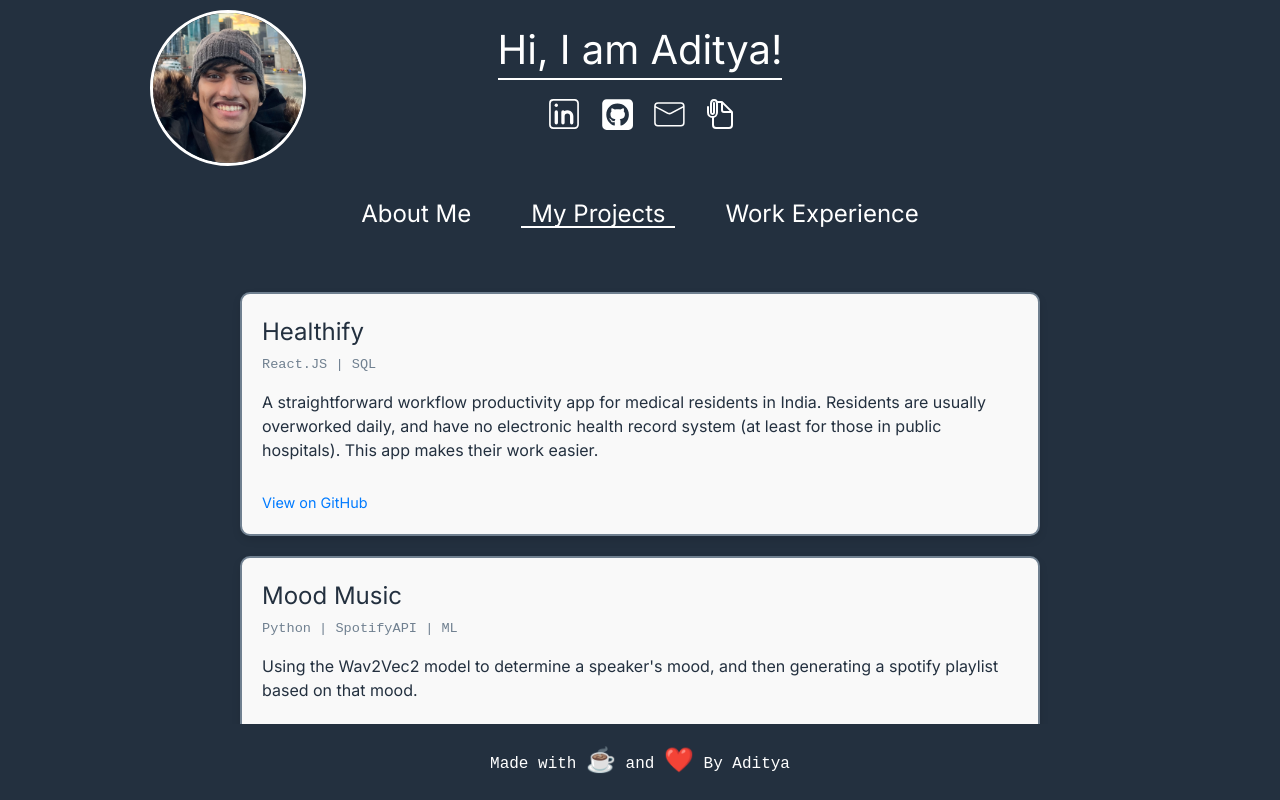
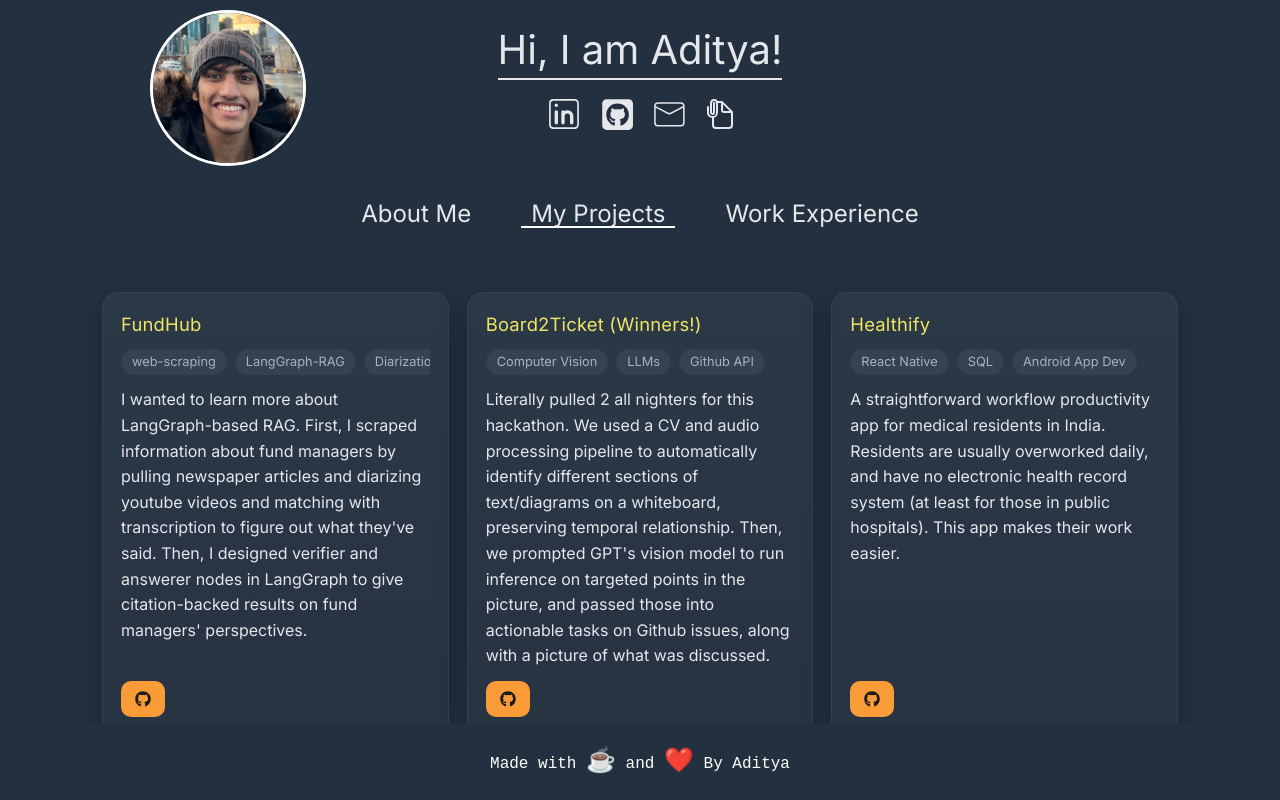
Before and after one commit to AdityaKunte18/AdityaKunte18.github.io, a Next.js app: page / in a window 1280 px wide. Both pictures are taken after a click on the element "My Projects". Shown: the top 800 px of the page. Built offline with nearby package versions, Linux system fonts and the light colour scheme.

Commit message:
re-designed the workex and projects

```diff
--- a/src/components/Project.js
+++ b/src/components/Project.js
@@ -1,16 +1,43 @@
 import React from 'react';
 import '../styles/projectstyles.css';
+import { FaGithub } from "react-icons/fa";
 
 function Project({ title, skills, description, githubLink }) {
   return (
-    <div className="projectContainer">
-      <div className="prtitle">
-        <h1>{title}</h1>
-        <p>{skills.join(' | ')}</p>
+    <article className="projectContainer">
+      <header className="prtitle">
+        <h3 className="projectTitle">{title}</h3>
+
+        {/* Single-line, scrollable skills row */}
+        <ul
+          className="skillChips"
+          aria-label="Skills (scroll horizontally)"
+          tabIndex="0"
+          title="Scroll horizontally to see all skills"
+        >
+          {skills.map((s) => (
+            <li className="chip" key={s}>{s}</li>
+          ))}
+        </ul>
+      </header>
+
+      <p className="prdescription">{description}</p>
+
+      {/* Always pinned at the bottom via CSS */}
+      <div className="actions">
+        <a
+          href={githubLink}
+          target="_blank"
+          rel="noopener noreferrer"
+          className="btn"
+          aria-label={`Open ${title} on GitHub`}
+        >
+
+
+      <FaGithub />
+        </a>
       </div>
-      <p className="prdescription">{description}</p>
-      <a href={githubLink} target="_blank" rel="noopener noreferrer" className="prgithub">View on GitHub</a>
-    </div>
+    </article>
   );
 }
 
--- a/src/components/Projects.js
+++ b/src/components/Projects.js
@@ -5,9 +5,20 @@ import Project from './Project';
 function Projects() {
 
   const projects = [
+    {title: 'FundHub',
+       skills: ['web-scraping', 'LangGraph-RAG' , 'Diarization'],
+      description: "I wanted to learn more about LangGraph-based RAG. First, I scraped information about fund managers by pulling newspaper articles and diarizing youtube videos and matching with transcription to figure out what they've said. Then, I designed verifier and answerer nodes in LangGraph to give citation-backed results on fund managers' perspectives.",
+      githubLink: 'https://github.com/shiv213/board2ticket',
+    },
+    {title: 'Board2Ticket (Winners!)',
+       skills: ['Computer Vision', 'LLMs' ,'Github API'],
+      description: "Literally pulled 2 all nighters for this hackathon. We used a CV and audio processing pipeline to automatically identify different sections of text/diagrams on a whiteboard, preserving temporal relationship. Then, we prompted GPT's vision model to run inference on targeted points in the picture, and passed those into actionable tasks on Github issues, along with a picture of what was discussed. ",
+      githubLink: 'https://github.com/shiv213/board2ticket',
+    },
+
     {
       title: 'Healthify',
-      skills: ['React.JS', 'SQL'],
+      skills: ['React Native', 'SQL', 'Android App Dev'],
       description: "A straightforward workflow productivity app for medical residents in India. Residents are usually overworked daily, and have no electronic health record system (at least for those in public hospitals). This app makes their work easier.",
       githubLink: 'https://github.com/AdityaKunte18/Healthify',
     },
@@ -19,7 +30,7 @@ function Projects() {
     },
     {
       title: 'CricLookup',
-      skills: ['Python', "web-scraping", "data-manipulation"],
+      skills: ['Python', "web-scraping"],
       description: "For the 2024 Cricket IPL, I fetched player data (runs and wickets) from cricinfo. This involved a lot of string parsing to determine the type of wicket (caught-out, LBW) and the number of runs. I used fuzzy matching to match player scores to player names in a dictionary.",
       githubLink: 'https://github.com/AdityaKunte18/cricLookup'
     },
--- a/src/components/Workex.js
+++ b/src/components/Workex.js
@@ -3,22 +3,26 @@ import '../styles/workexstyles.css';
 
 function Workex({ title, company, duration, location, year, description }) {
   return (
-    <div className="workexContainer">
-      <div className="workextitlecomp">
-        <div>
-          <h2 style={{color:'white'}}>{company}</h2>
-          <h3 style={{color:'slategrey'}}>{title}</h3>
+    <article className="workexContainer" role="listitem">
+      <header className="workexHeader">
+        <div className="workexCompanyTitle">
+          <h2 className="workexCompany">{company}</h2>
+          <h3 className="workexRole">{title}</h3>
         </div>
-        <div>
-          <h2>{year}</h2>
-          <h3>{duration}</h3>
-          <h2>{location}</h2>
+        <div className="workexMeta" aria-label="Position details">
+          <div className="metaRow">
+            <span className="badge">{year}</span>
+            <span className="muted">•</span>
+            <span className="muted">{duration}</span>
+          </div>
+          <div className="muted">{location}</div>
         </div>
-      </div>
-      <div className='workexfooter'>
+      </header>
+
+      <div className="workexBody">
         <p>{description}</p>
       </div>
-    </div>
+    </article>
   );
 }
 
--- a/src/styles/projectstyles.css
+++ b/src/styles/projectstyles.css
@@ -1,53 +1,45 @@
 
 .projectsContainer {
-  display: flex;
-  flex-direction: column;
-  align-items: center;
-  padding: 30px 10px;
-  width: 100%;
-  justify-content: center;
+  width: min(1100px, 92%);
+  margin: 0 auto;
+  padding: 30px 12px;
+  display: grid;
+  grid-template-columns: repeat(auto-fit, minmax(280px, 1fr));
+  gap: 18px;
 }
 
 .projectContainer {
-  display: flex;
+  display: flex;                 /* vertical stack */
   flex-direction: column;
-  justify-content: space-between;
-  align-items: flex-start;
-  border: 2px solid slategray;
-  padding: 20px;
-  margin-bottom: 20px;
-  border-radius: 10px;
-  width: 90%;
-  max-width: 800px;
-  box-shadow: 0 4px 8px rgba(0, 0, 0, 0.1);
-  background-color: #f9f9f9;
+  gap: 12px;
+  padding: var(--card-pad, 18px);
+  border-radius: var(--radius, 16px);
+  background: linear-gradient(180deg, rgba(255,255,255,0.04), rgba(255,255,255,0.02));
+  border: 1px solid var(--border, #334155);
+  box-shadow: 0 10px 30px rgba(0,0,0,.25);
+  transition: transform .2s ease, box-shadow .2s ease, border-color .2s ease;
+}
+.projectContainer:hover {
+  transform: translateY(-3px);
+  box-shadow: 0 14px 40px rgba(0,0,0,.35);
+  border-color: #3b4a5b;
 }
 
-.projectContainer h1 {
-  color: #23303f;
-  margin-top: 0;
-}
-
-.projectContainer p {
-  color: #23303f;
-}
-
-.projectContainer a {
-  color: #007bff;
-  text-decoration: none;
-  margin-top: 15px;
-  display: inline-block;
-}
+/* Remove the dark text override that made body unreadable on dark bg */
+.projectContainer p { color: inherit; }
 
 .projectContainer a:hover {
   text-decoration: underline;
 }
 
-.prtitle {
-  width: 100%;
-  margin-bottom: 15px;
+
+.prtitle { display: flex; flex-direction: column; gap: 10px; }
+.projectTitle {
+  margin: 0;
+  font-size: 1.15rem;
+  color: #f0e465;
+  letter-spacing: .2px;
 }
-
 .prtitle h1 {
   font-size: 1.5rem;
   margin: 0 0 5px 0;
@@ -61,9 +53,9 @@
 }
 
 .prdescription {
-  font-size: 1rem;
-  line-height: 1.5;
-  margin: 0 0 15px 0;
+  margin: 0;
+  color: var(--text, #e5e7eb);   /* <-- light text */
+  line-height: 1.6;
 }
 
 .prgithub {
@@ -122,3 +114,73 @@
     font-size: 0.8rem;
   }
 }
+
+.actions {
+  margin-top: auto;              /* pushes actions to the bottom */
+}
+.btn {
+  display: inline-flex;
+  align-items: center;
+  justify-content: center;
+  padding: 10px 14px;
+  border-radius: 10px;
+  background: var(--accent, #f99c38);
+  color: #1b1b1b;
+  text-decoration: none;
+  font-weight: 600;
+  transition: transform .15s ease, filter .15s ease;
+}
+
+.btn:hover { transform: translateY(-1px); filter: brightness(1.03); }
+.btn:active { transform: translateY(0); }
+
+@media (max-width: 480px) {
+  .btn { width: 100%; }
+}
+
+/* Keep chips from shrinking + nicer feel */
+.chip {
+  flex: 0 0 auto;
+  padding: 6px 10px;
+  border-radius: 9999px;
+  border: 1px solid var(--border, #334155);
+  background: rgba(255,255,255,.06);
+  color: var(--muted, #a3b3c2);
+  font-size: .8rem;
+  line-height: 1;
+}
+
+/* .skillChips:focus { outline: 2px solid var(--ring, #93c5fd); outline-offset: 2px; } */
+
+.skillChips {
+  display: flex;
+  flex-wrap: nowrap;          /* keep to one line */
+  gap: 8px;
+  margin: 0; padding: 0; list-style: none;
+  overflow-x: auto;
+  overflow-y: hidden;
+  -webkit-overflow-scrolling: touch;
+  scroll-behavior: smooth;
+  scrollbar-gutter: stable;   /* avoid layout jump when bar appears */
+
+  /* Edge-fade hint (shows more content off-screen) */
+
+}
+
+.skillChips:focus-visible { outline: 1px solid var(--ring, #93c5fd); outline-offset: 1px; }
+
+
+.skillChips { scrollbar-width: none; }          /* hidden by default */
+.skillChips:hover { scrollbar-width: thin; }    /* thin on hover */
+.skillChips { scrollbar-color: rgba(255,255,255,.25) transparent; }
+
+/* ===== WebKit: thin bar only on hover ===== */
+.skillChips::-webkit-scrollbar { height: 8px; }
+.skillChips::-webkit-scrollbar-track { background: transparent; }
+.skillChips::-webkit-scrollbar-thumb {
+  background: transparent;                     /* invisible by default */
+  border-radius: 999px;
+}
+.skillChips:hover::-webkit-scrollbar-thumb {
+  background: rgba(255,255,255,.25);           /* subtle on hover */
+}
--- a/src/styles/styles.css
+++ b/src/styles/styles.css
@@ -488,3 +488,35 @@ body {
     right: 10px;
   }
 }
+
+
+:root {
+  --bg: #23303f;           /* page background */
+  --surface: #1e2734;      /* card base */
+  --surface-2: #0f172a;    /* deeper surface for hovers */
+  --text: #e5e7eb;         /* primary text */
+  --muted: #a3b3c2;        /* secondary text */
+  --border: #334155;       /* subtle borders */
+  --accent: #f99c38;       /* your highlight color */
+  --ring: #93c5fd;         /* focus ring */
+  --radius: 16px;
+  --card-pad: 18px;
+}
+
+/* keep your existing background */
+body { background-color: var(--bg); color: var(--text); }
+
+/* accessible focus for keyboard users */
+:focus-visible {
+  outline: 2px solid var(--ring);
+  outline-offset: 2px;
+}
+
+/* prefer-reduced-motion support */
+@media (prefers-reduced-motion: reduce) {
+  * { animation: none !important; transition: none !important; }
+}
+
+
+.contentContainer,
+.bodyContainer { min-height: 0; }
```
Also changed, not shown: src/styles/workexstyles.css (+63 -89 lines).
